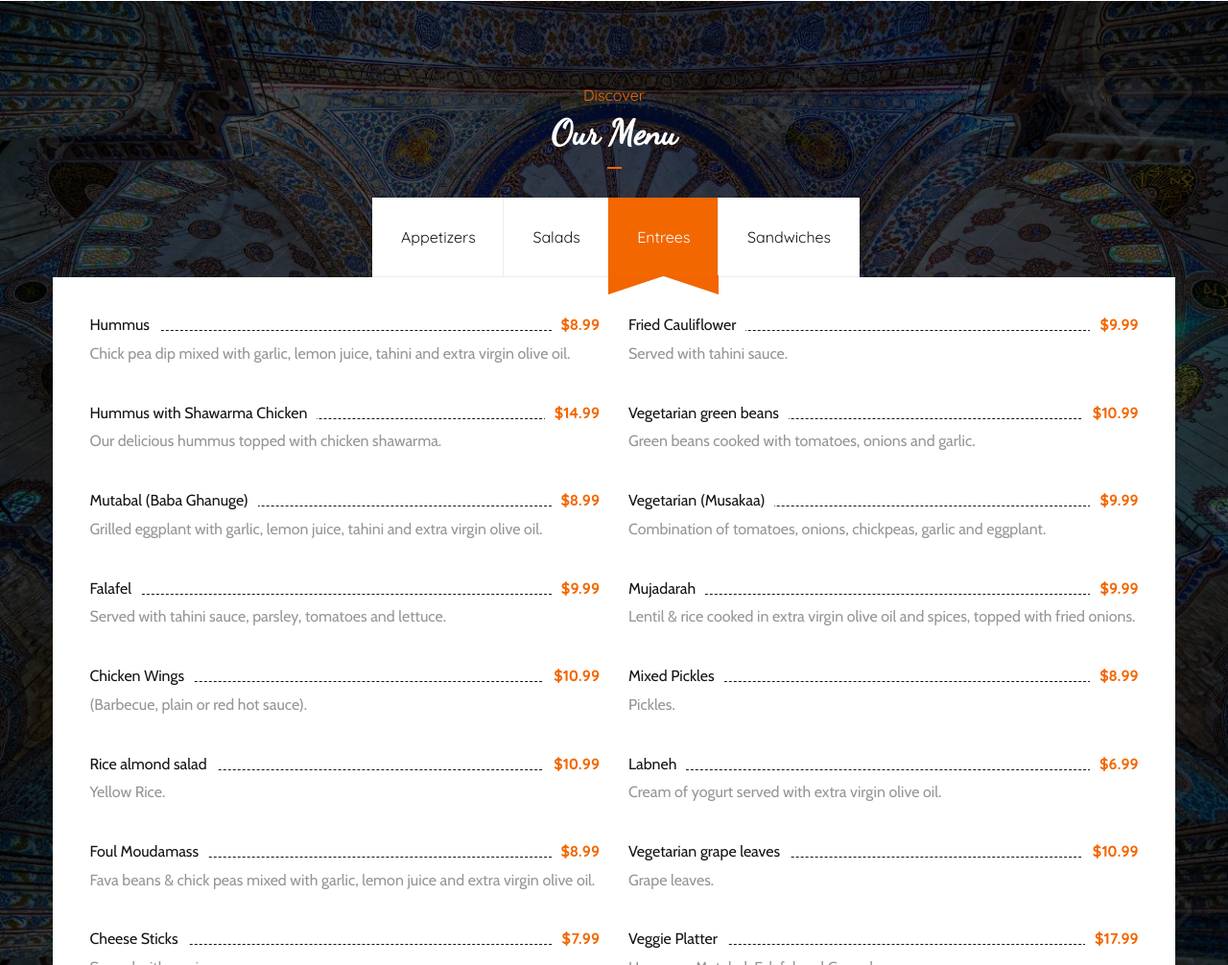
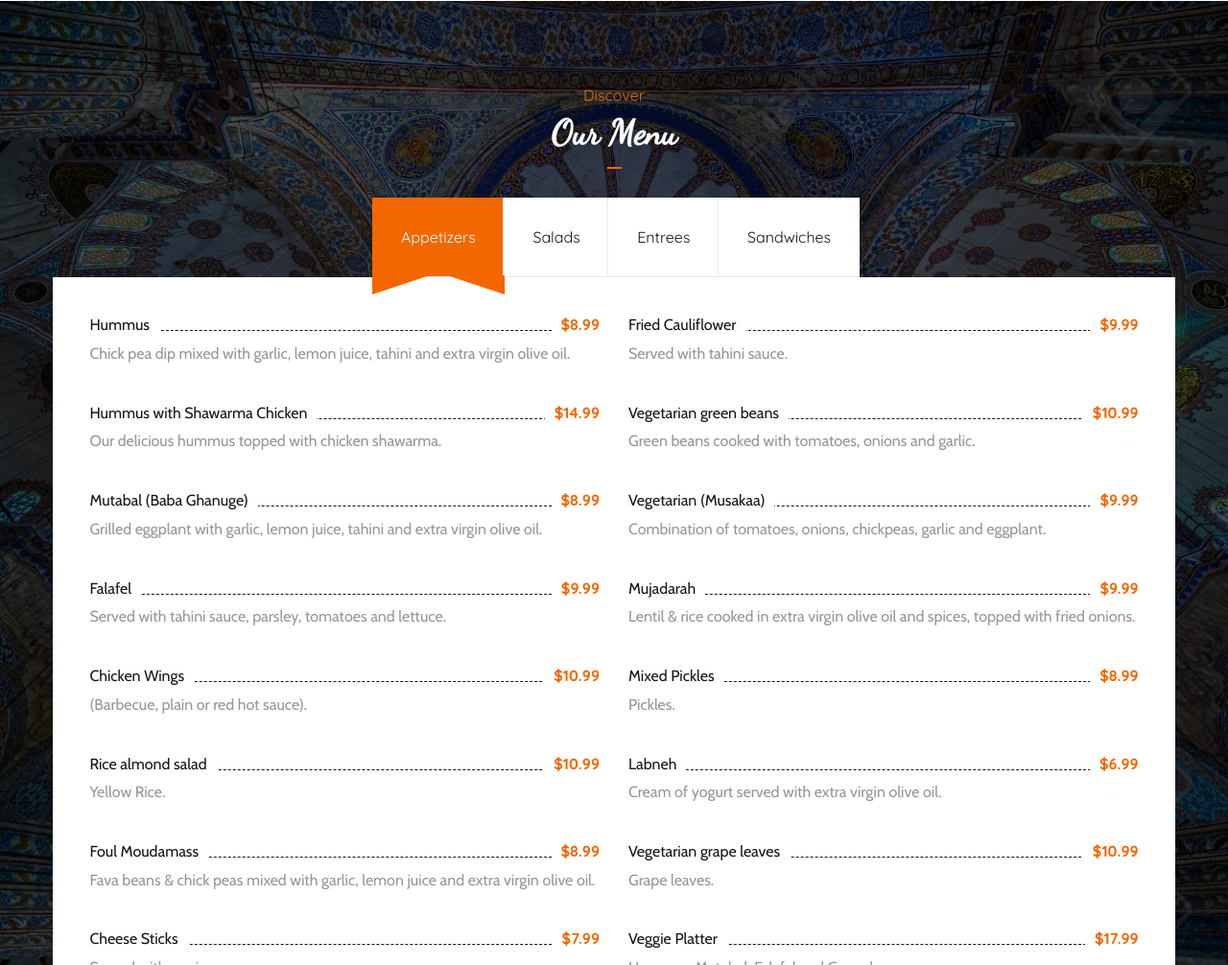
Before and after one commit to mazeez/mazeez.github.io, a plain HTML site: page docs/index.html in a window 1280 px wide. Shown: the part 1601-2607 px from the top of the page at 96% size. Drawn offline with nearby package versions, Linux system fonts and the light colour scheme; some packages are replaced by stand-ins of ours.

Commit message:
Revert "Updated index.html"
This reverts commit db80c5c8ed751ea49e295a339bd3ae987fa9d3e7.

```diff
--- a/docs/index.html
+++ b/docs/index.html
@@ -236,9 +236,9 @@
 
 					<!-- menu nav -->
 					<ul class="menu-nav">
-					  <li><a data-toggle="tab" href="#menu1">Appetizers</a></li>
+					  <li class="active"><a data-toggle="tab" href="#menu1">Appetizers</a></li>
 					  <li><a data-toggle="tab" href="#menu2">Salads</a></li>
-					  <li class="active"><a data-toggle="tab" href="#menu3">Entrees</a></li>
+					  <li><a data-toggle="tab" href="#menu3">Entrees</a></li>
 					  <li><a data-toggle="tab" href="#menu4">Sandwiches</a></li>
 					</ul>
 					<!-- /menu nav -->
```
